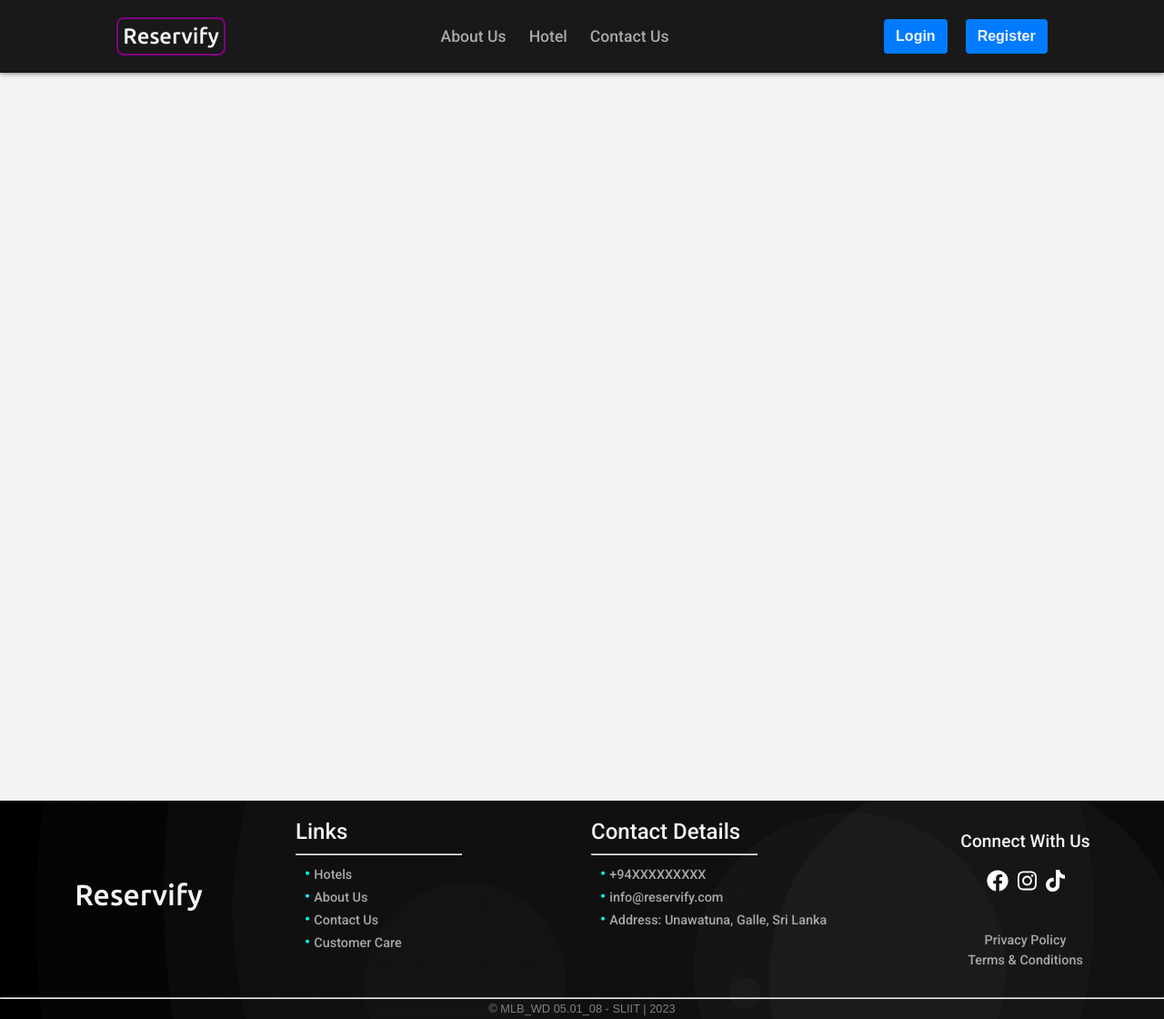
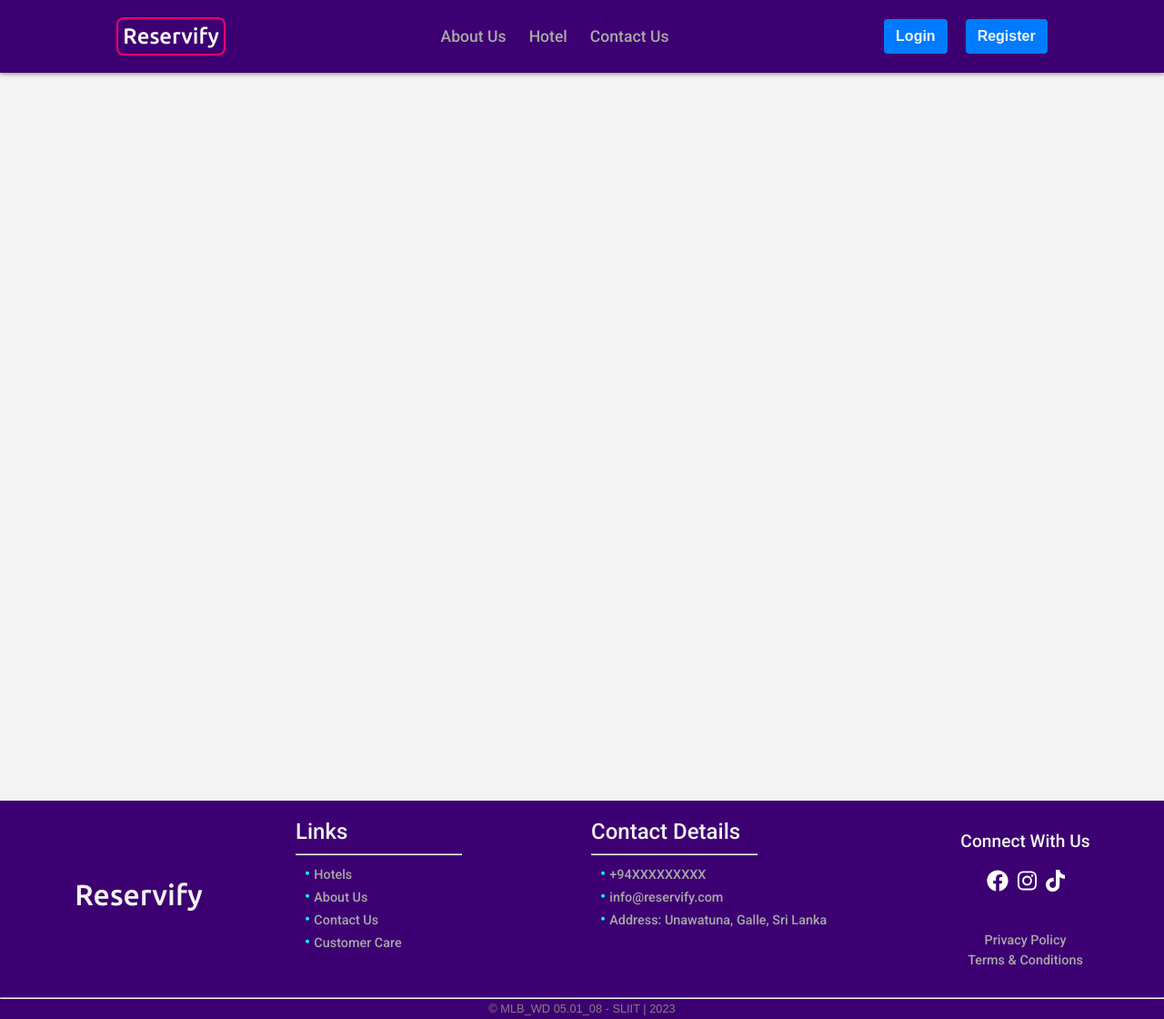
Before and after one commit to nmdra/Reservify, a PHP site: page / in a window 1280 px wide. Shown: the whole page at 91% size. Run offline with PHP 8.4, Linux system fonts and the light colour scheme.

Commit message:
Update CSS Color

```diff
--- a/css/footer.css
+++ b/css/footer.css
@@ -6,6 +6,7 @@
 :root {
     --black: #191919;
     --white: #f3f3f3;
+    --bg-color: #3D0072;
 }
 
 /* Set smooth scroll behavior for the entire HTML document */
@@ -19,8 +20,7 @@
 
 /* Footer styles */
 footer {
-    background-color: var(--black);
-    background-image: radial-gradient(circle at 84% 82%, rgba(217, 217, 217, 0.03) 0%, rgba(217, 217, 217, 0.03) 21%, transparent 21%, transparent 100%), radial-gradient(circle at 75% 56%, rgba(3, 3, 3, 0.03) 0%, rgba(3, 3, 3, 0.03) 30%, transparent 30%, transparent 100%), radial-gradient(circle at 74% 53%, rgba(153, 153, 153, 0.03) 0%, rgba(153, 153, 153, 0.03) 95%, transparent 95%, transparent 100%), radial-gradient(circle at 86% 43%, rgba(209, 209, 209, 0.03) 0%, rgba(209, 209, 209, 0.03) 83%, transparent 83%, transparent 100%), radial-gradient(circle at 64% 88%, rgba(192, 192, 192, 0.03) 0%, rgba(192, 192, 192, 0.03) 2%, transparent 2%, transparent 100%), radial-gradient(circle at 73% 77%, rgba(205, 205, 205, 0.03) 0%, rgba(205, 205, 205, 0.03) 18%, transparent 18%, transparent 100%), radial-gradient(circle at 57% 51%, rgba(161, 161, 161, 0.03) 0%, rgba(161, 161, 161, 0.03) 64%, transparent 64%, transparent 100%), radial-gradient(circle at 40% 84%, rgba(115, 115, 115, 0.03) 0%, rgba(115, 115, 115, 0.03) 14%, transparent 14%, transparent 100%), linear-gradient(90deg, rgb(0, 0, 0), rgb(0, 0, 0));
+    background-color: var(--bg-color);
     height: 30vh;
     display: flex;
     flex-direction: column;
--- a/css/header.css
+++ b/css/header.css
@@ -6,6 +6,7 @@
 :root {
     --black: #191919;
     --white: #f3f3f3;
+    --bg-color: #3D0072;
 }
 /*
 /* Set smooth scroll behavior for the entire HTML document */
@@ -26,7 +27,7 @@
     position: sticky;
     top: 0;
     box-shadow: 0 1px 5px grey;
-    background-color: var(--black);
+    background-color: var(--bg-color);
     /* transition: background-color 0.4s ease-in-out; */
 }
 
@@ -37,14 +38,14 @@
     font-size: 1.5em;
     font-family: 'Ubuntu', sans-serif;
     font-weight: normal;
-    border: 2px purple solid;
+    border: 2px rgb(243, 0, 117) solid;
     padding: 5px;
     border-radius: .5rem;
 }
 
 .site-logo a {
     text-decoration: none;
-    color: var(--white);
+    color: #fff;
 }
 
 .site-logo a:hover {
```
